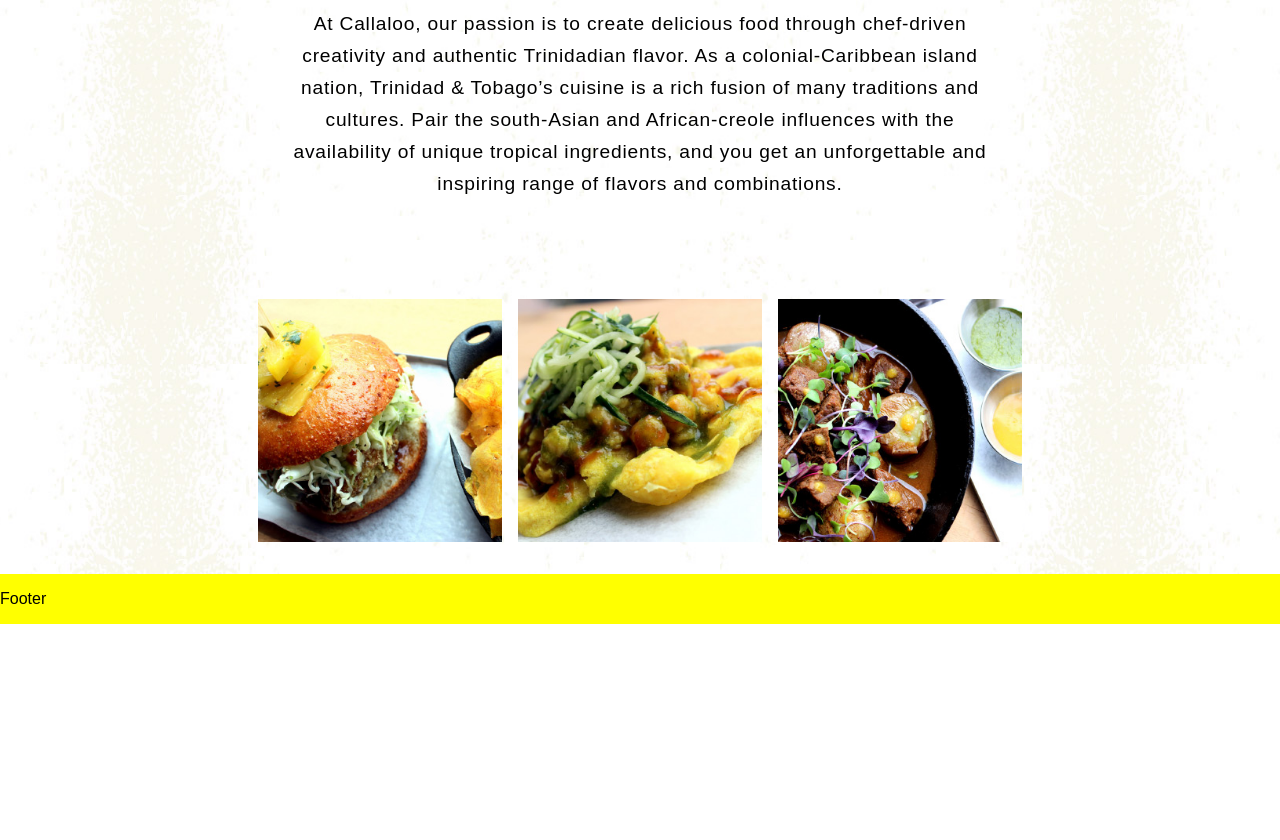
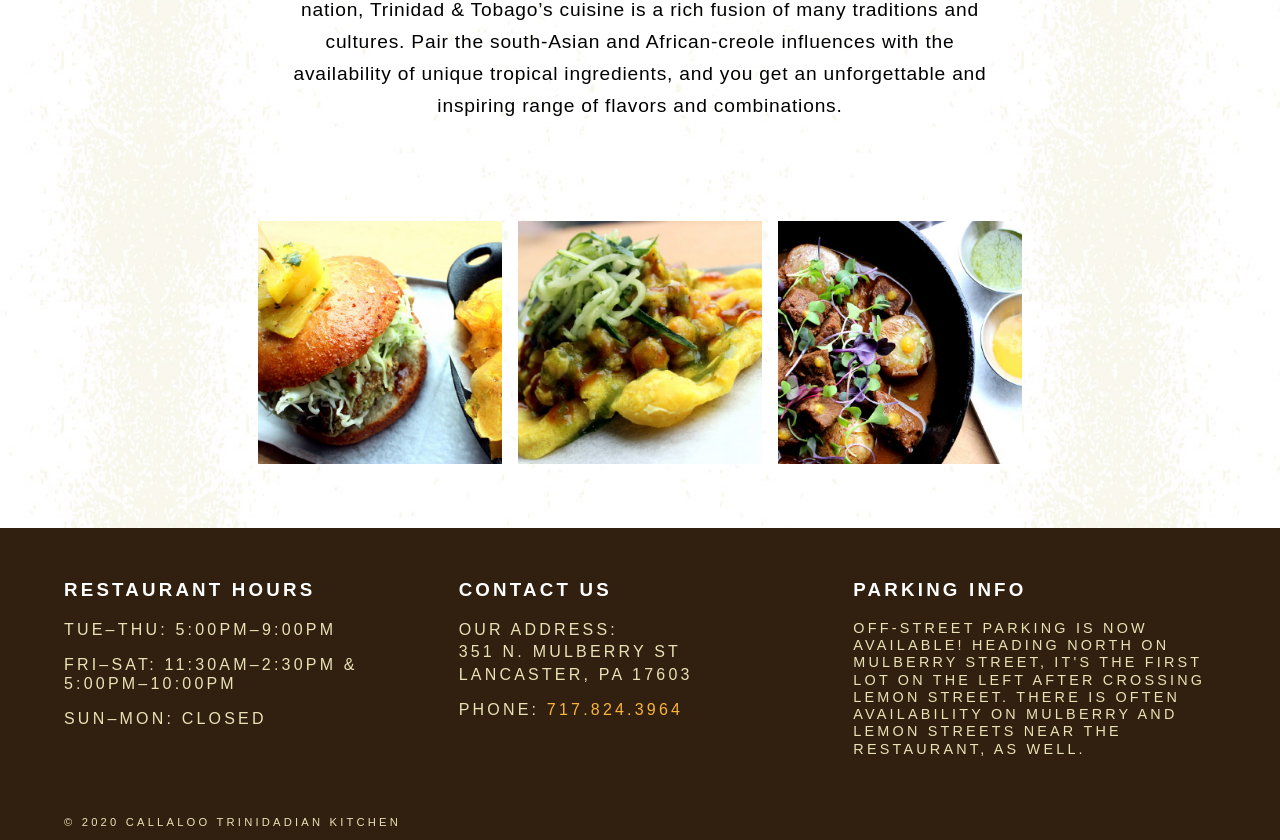
Before and after one commit to dock90/callaloo, a Gatsby site: page / in a window 1280 px wide. Shown: the part 838-1678 px from the top of the page. Before the commit the page ends 1462 px from the top, so only its background shows below. Built offline with nearby package versions, Linux system fonts and the light colour scheme; Gatsby itself is replaced by a stand-in of ours.

Commit message:
Update footer

```diff
--- a/src/components/footer.js
+++ b/src/components/footer.js
@@ -4,12 +4,94 @@ import styled from 'styled-components'
 // styles
 const Container = styled.div`
   grid-area: footer;
-  background: yellow;
+  background: #31200f;
+`
+
+const Body = styled.div`
+  display: grid;
+  grid-template-columns: repeat(auto-fit, minmax(300px, 1fr));
+  grid-template-rows: auto;
+  grid-gap: 2rem;
+  background: #31200f;
+  padding: 2rem 4rem;
+
+  h3 {
+    color: #FFFFFF;
+    text-transform: uppercase;
+    letter-spacing: 0.2rem;
+  }
+
+  p {
+    color: #eae2b7;
+    text-transform: uppercase;
+    font-weight: 500;
+    line-height: 1.2em;
+    letter-spacing: 0.2rem;
+  }
+
+  a {
+    text-decoration: none;
+    color: #fcb53b;
+  }
+`
+
+const Hours = styled.div`
+`
+
+const Contact = styled.div`
+`
+
+const Address = styled.div`
+  p {
+    margin: 0;
+    margin-bottom: 0.2rem;
+  }
+`
+
+const Parking = styled.div`
+  p {
+    font-size: 0.9rem;
+  }
+`
+
+const Copyright = styled.div`
+  margin-left: 4rem;
+  p {
+    font-size: 0.7rem;
+    color: #eae2b7;
+    text-transform: uppercase;
+    font-weight: 500;
+    line-height: 1.2em;
+    letter-spacing: 0.2rem;
+  }
 `
 
 const Footer = () => (
   <Container>
-    <p>Footer</p>
+    <Body>
+      <Hours>
+        <h3>Restaurant Hours</h3>
+        <p>Tue–Thu: 5:00pm–9:00pm</p>
+        <p>Fri–Sat: 11:30am–2:30pm &amp; 5:00pm–10:00pm</p>
+        <p>Sun–Mon: Closed</p>
+      </Hours>
+      <Contact>
+        <h3>Contact Us</h3>
+        <Address>
+          <p>Our Address:</p>
+          <p>351 N. Mulberry St</p>
+          <p>Lancaster, PA 17603</p>
+        </Address>
+        <p>Phone: <a href="tel:+17178243964" title="Call Callaloo">717.824.3964</a></p>
+      </Contact>
+      <Parking>
+        <h3>Parking Info</h3>
+        <p>Off-street parking is now available! Heading north on Mulberry Street, it's the first lot on the left after crossing Lemon Street. There is often availability on Mulberry and Lemon streets near the restaurant, as well. </p>
+      </Parking>
+    </Body>
+    <Copyright>
+      <p>© 2020 Callaloo Trinidadian Kitchen</p>
+    </Copyright>
   </Container>
 )
 
--- a/src/components/header.js
+++ b/src/components/header.js
@@ -12,6 +12,7 @@ const Container = styled.div`
   grid-area: header;
   background-image: url(${Background});
   display: grid;
+  padding: 0 1rem;
 `
 
 const Nav = styled.div`
@@ -45,7 +46,7 @@ const Phone = styled.div`
 
 const Links = styled.div`
   display: grid;
-  grid-template-columns: repeat(2, 1fr);
+  grid-template-columns: repeat(3, 1fr);
   grid-template-rows: auto;
   align-content: center;
   border-bottom: 4px solid white;
@@ -66,6 +67,10 @@ const Social = styled.div`
   grid-template-columns: repeat(3, 1fr);
   grid-template-rows: auto;
   grid-gap: 1rem;
+
+  @media only screen and (max-width: 767px), only screen and (max-device-width: 767px) {
+    display: none;
+  }
 `
 
 const SocialLink = styled.a`
@@ -86,46 +91,15 @@ const Logo = styled.img`
   margin-bottom: 4rem;
 `
 
-const NewsContainer = styled.div`
-  background: #31200f;
-  display: grid;
-  grid-template-columns: repeat(auto-fit, minmax(300px, 1fr));
-  grid-gap: 1rem;
-  align-items: center;
-  padding: 1rem 3rem;
-
-  h3 {
-    margin: 0;
-    color: #eae2b7;
-    text-transform: uppercase;
-  }
-
-  input {
-    height: 40px;
-    border: 2px solid #eae2b7;
-  }
-
-  button {
-    max-width: 160px;
-    height: 46px;
-    background: #31200f;
-    text-transform: uppercase;
-    color: white;
-    font-size: 1rem;
-    letter-spacing: 0.18rem;
-    border: 2px solid #eae2b7;
-    cursor: pointer;
-  }
-`
-
 const Header = () => (
   <Container>
     <Nav>
       <Phone>
         <h5>Call and order now!</h5>
-        <a href="tel:+17178243964">717.824.3964</a>
+        <a href="tel:+17178243964" title="Call Callaloo">717.824.3964</a>
       </Phone>
       <Links>
+        <Link to="/">Home</Link>
         <Link to="/menu">Menu</Link>
         <a href="https://orders.cake.net/10917448" target="_blank" rel="noopener noreferrer">
           Online Ordering
@@ -144,11 +118,6 @@ const Header = () => (
       </Social>
     </Nav>
     <Logo src={LogoImg} />
-    <NewsContainer>
-      <h3>Sign up for news and upcoming specials</h3>
-      <input />
-      <button>Join</button>
-    </NewsContainer>
   </Container>
 )
 
--- a/src/pages/index.js
+++ b/src/pages/index.js
@@ -22,7 +22,7 @@ const IntroContainer = styled.div`
   grid-template-columns: 1fr;
   grid-template-rows: auto;
   justify-items: center;
-  margin: 4rem 4rem 2rem 4rem;
+  margin: 4rem 4rem 0 4rem;
 `
 
 const IntroHeading = styled.div`
@@ -55,7 +55,7 @@ const Photos = styled.div`
   grid-template-rows: auto;
   grid-gap: 1rem;
   justify-items: center;
-  margin: 2rem;
+  margin: 4rem 2rem;
 `
 
 const FoodPhoto = styled.img`
```
Also changed, not shown: src/components/NewsSignup.js (added, +45 -0 lines).
